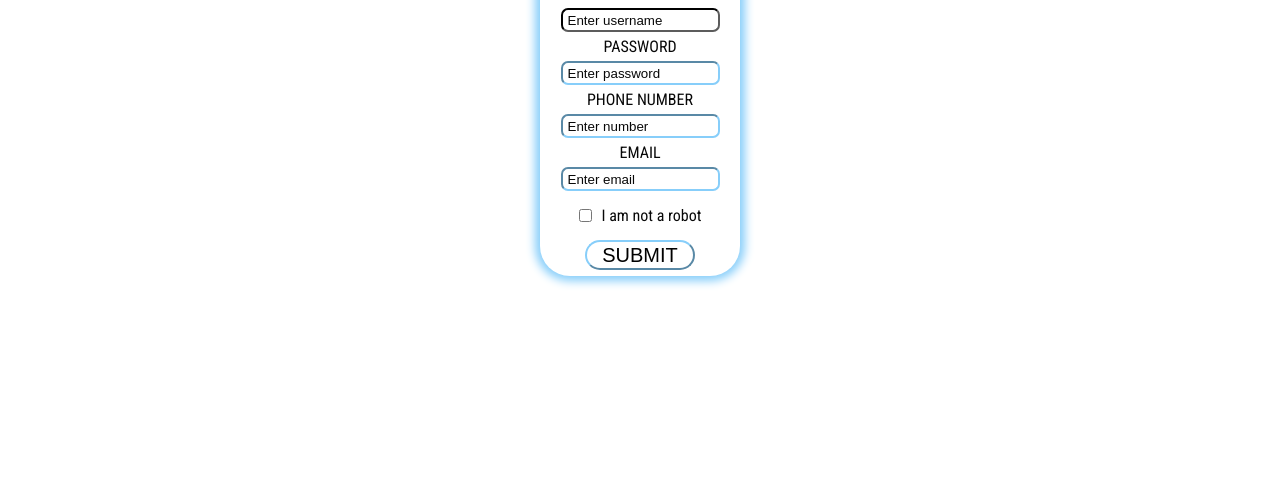
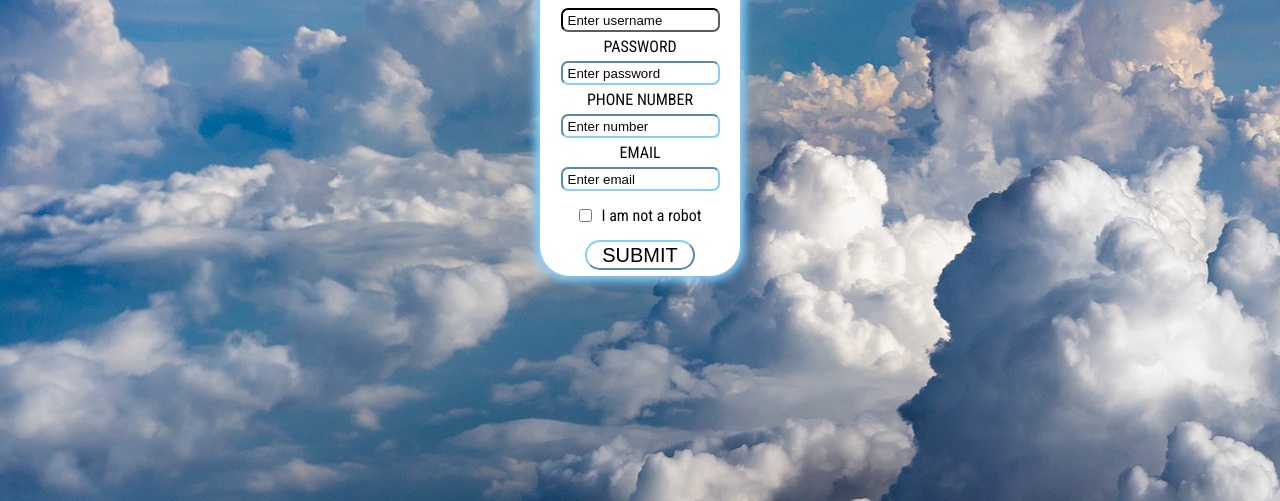
Before and after one commit to wlehnbom/Lektion-7, a plain HTML site: page index.html in a window 1280 px wide. Shown: the part 299-800 px from the top of the page. Drawn offline with Linux system fonts and the light colour scheme; the site is published under a folder, as on GitHub Pages, so addresses that start at the root find nothing.

Commit message:
changed file path

```diff
--- a/styles/style.css
+++ b/styles/style.css
@@ -2,7 +2,7 @@ body {
     display: flex;
     justify-content: center;
     align-items: center;
-    background-image: url(/images/background3.jpg);
+    background-image: url(../images/background3.jpg);
     min-height: 800px;
     max-width: 800px;
     min-width: 100%;
```
